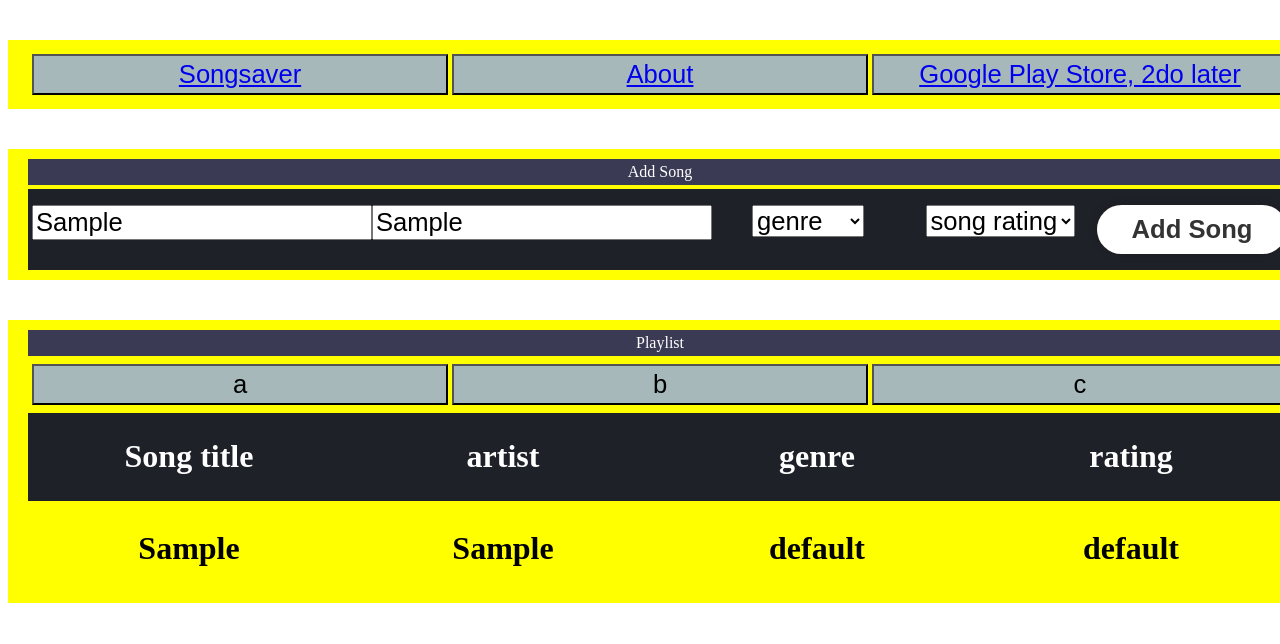
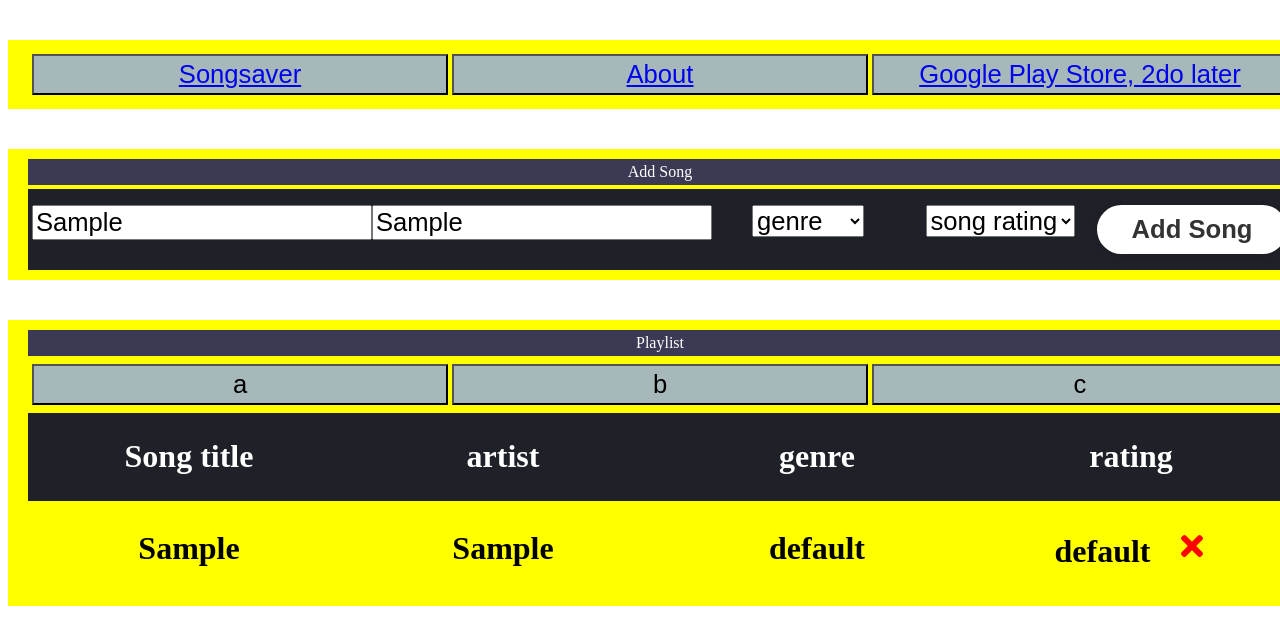
Before and after one commit to davidjfk/011_songsaver_app, a React (Create React App) app: page /songsaver in a window 1280 px wide. Both pictures are taken after typing "Sample", "Sample" into the empty fields and a click on the button "Add Song". Shown: the top 644 px of the page. Built offline with nearby package versions, Linux system fonts and the light colour scheme.

Commit message:
button to delete song from playlist  implemented with redux-toolkit and font awesome.

```diff
--- a/package.json
+++ b/package.json
@@ -9,6 +9,7 @@
     "@testing-library/user-event": "^13.5.0",
     "react": "^18.1.0",
     "react-dom": "^18.1.0",
+    "react-icons": "^4.4.0",
     "react-redux": "^8.0.2",
     "react-router-dom": "^6.3.0",
     "react-scripts": "5.0.1",
--- a/src/components/Playlist.js
+++ b/src/components/Playlist.js
@@ -17,7 +17,7 @@ const Playlist = () => {
     // ];
 
     const { playlist } = useSelector((state) => state.playlist);
-
+    console.log('state.playlist:')
     console.log(playlist)
 
     return (
--- a/src/components/SongInPlaylist.js
+++ b/src/components/SongInPlaylist.js
@@ -1,7 +1,13 @@
 import React from 'react'
 import { StyledSongInPlaylist } from './styles/SongInPlaylist.styled'
+import { StyledFaTimes } from './styles/FaTimes.styled'
 import {Row, Column} from './styles/GridPlaylist.styled'
+import { useDispatch } from "react-redux";
+import { deleteSongFromPlaylist } from "./redux/playlist";
+import { FaTimes } from 'react-icons/fa'
+
 const SongInPlaylist = ({item}) => {
+  const dispatch = useDispatch();
   return (
     <Row>
       <Column>
@@ -14,7 +20,10 @@ const SongInPlaylist = ({item}) => {
       <h1>{item.genre}</h1>
       </Column>
       <Column>
-      <h1>{item.rating}</h1>
+      <h1>{item.rating}
+        <StyledFaTimes>
+          <FaTimes onClick={() => dispatch(deleteSongFromPlaylist(item.id))} />
+        </StyledFaTimes></h1>
       </Column>
     </Row>
   )
--- a/src/components/redux/playlist.js
+++ b/src/components/redux/playlist.js
@@ -12,12 +12,15 @@ export const playlistSlice = createSlice({
       const newSongOnPlaylist = {id, title, artist, genre, rating};
       state.playlist.push(newSongOnPlaylist);
     },
-    deleteSongFromPlaylist: (state) => {
-      //2do: implement on separate feature branch.
-    }
-  }
-});
-
+    deleteSongFromPlaylist: (state, action) => {
+      // console.log('delete', action.payload)
+      const indexOfSongToDelete = state.playlist.findIndex(songToDelete => {
+        return songToDelete.id === action.payload;
+      });
+      // console.log(indexOfSongToDelete)
+      state.playlist.splice(indexOfSongToDelete, 1)
+    }}
+})
 // Action creators are generated for each case reducer function
 export const { addSongToPlaylist, deleteSongFromPlaylist } = playlistSlice.actions;
 
--- /dev/null
+++ b/src/components/styles/FaTimes.styled.js
@@ -0,0 +1,7 @@
+import styled from 'styled-components'
+
+export const StyledFaTimes = styled.span`
+  color: red;
+  cursor: pointer;
+  padding-left: 25px;
+`
--- a/src/components/styles/GridPlaylist.styled.js
+++ b/src/components/styles/GridPlaylist.styled.js
@@ -62,6 +62,7 @@ export const StyledPlaylistArea = styled.div`
 
 export const Row = styled.div`
   display: flex;
+
 `
 
 export const Column = styled.div`
```
Also changed, not shown: src/components/AddSong.js (+4 -4 lines), 1 other file (tests, documents, lock files or other folders).
